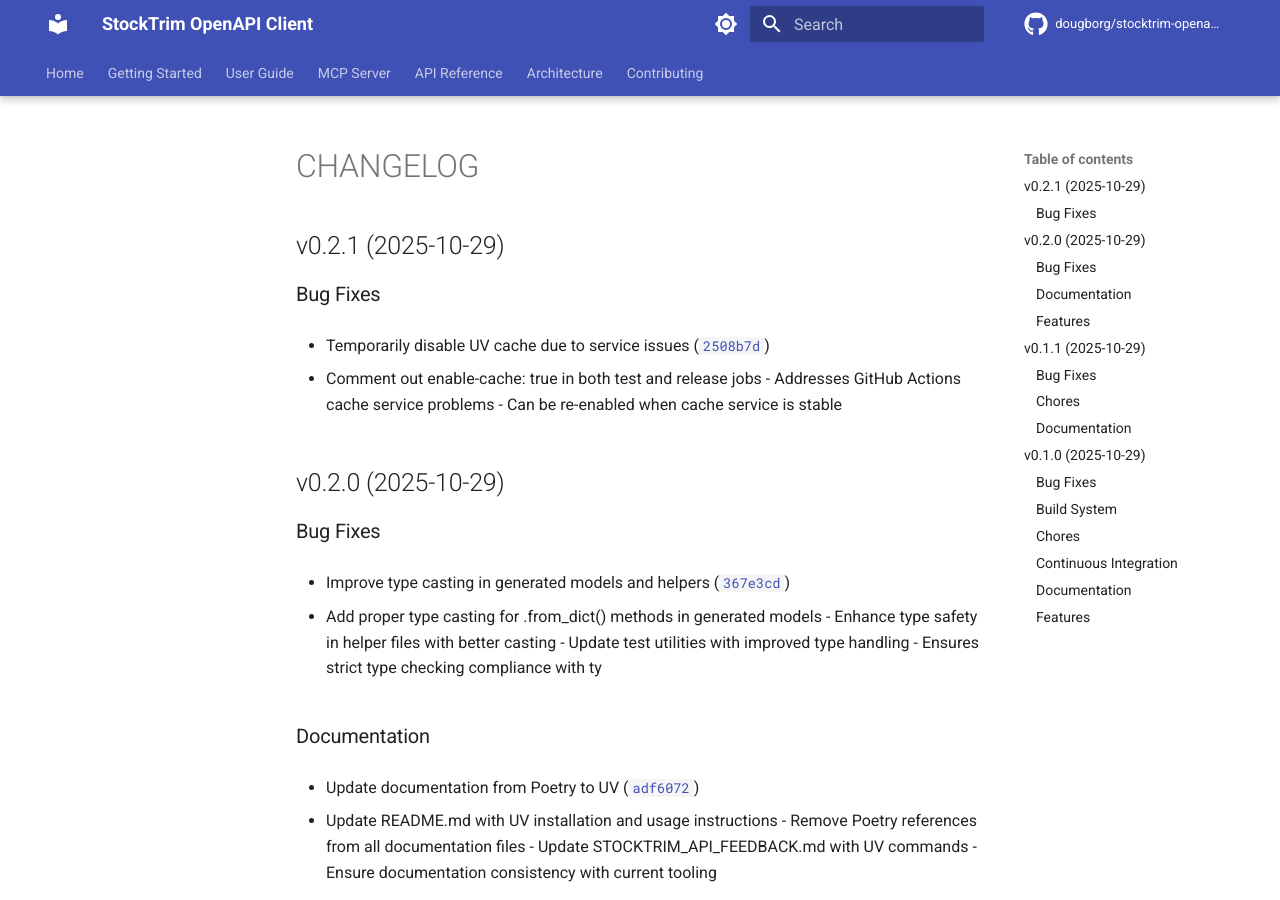
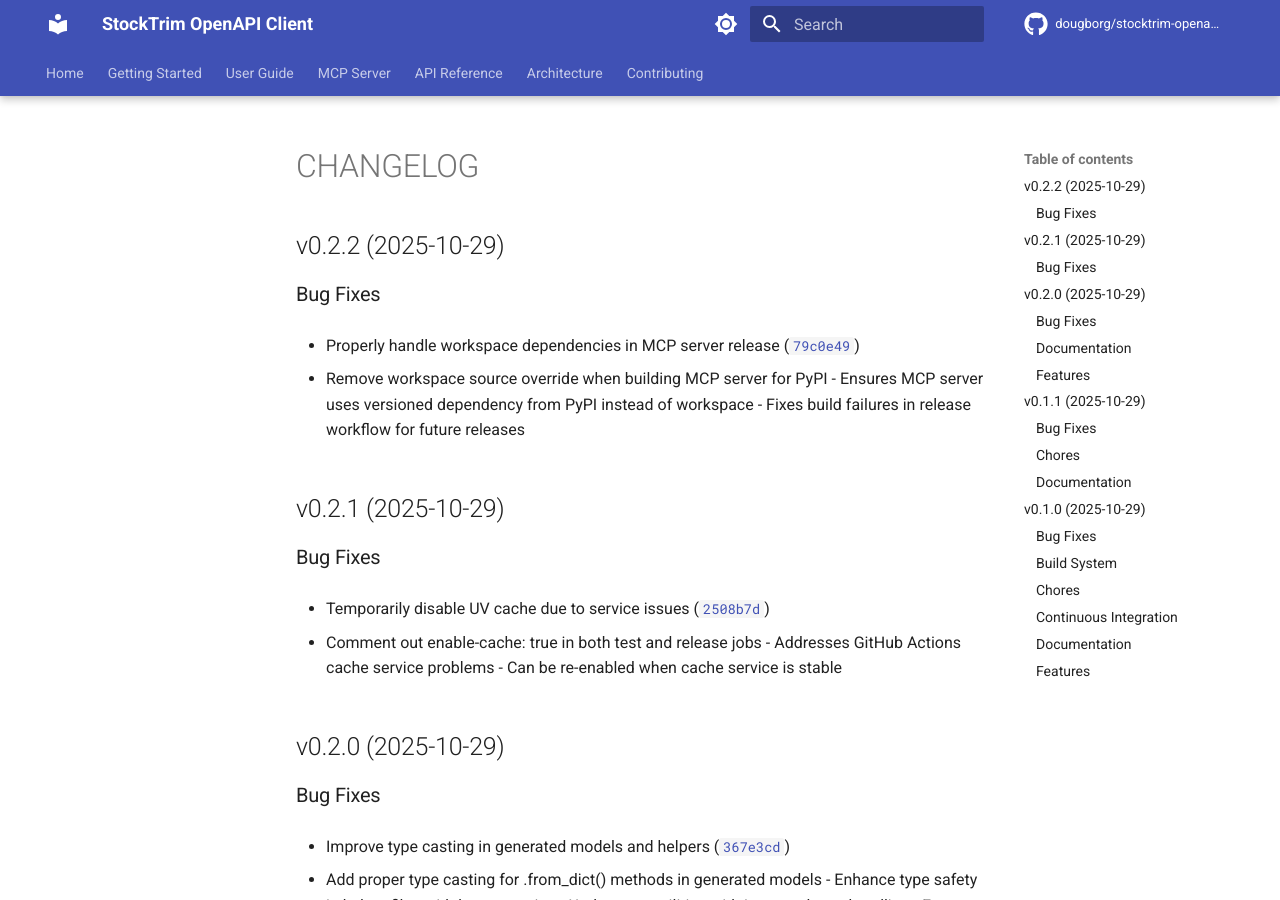
Before and after one commit to dougborg/stocktrim-openapi-client, an MkDocs documentation site: the page built from docs/CHANGELOG.md, in a window 1280 px wide and 900 px high. Built offline with MkDocs 1.6.1 and Material for MkDocs 9.7.7, drawn with Linux system fonts in a browser that asks for light colours; comment, search, counter and statistics services are not loaded; the version menu is left out.

Commit message:
chore(release): client v0.2.2

```diff
--- a/docs/CHANGELOG.md
+++ b/docs/CHANGELOG.md
@@ -1,6 +1,17 @@
 # CHANGELOG
 
 <!-- version list -->
+
+## v0.2.2 (2025-10-29)
+
+### Bug Fixes
+
+- Properly handle workspace dependencies in MCP server release
+  ([`79c0e49`](https://github.com/dougborg/stocktrim-openapi-client/commit/79c0e49ba3c54bee09b4dd7aad2c1d15de2ee97b))
+
+- Remove workspace source override when building MCP server for PyPI - Ensures MCP
+  server uses versioned dependency from PyPI instead of workspace - Fixes build failures
+  in release workflow for future releases
 
 ## v0.2.1 (2025-10-29)
 
--- a/pyproject.toml
+++ b/pyproject.toml
@@ -1,6 +1,6 @@
 [project]
 name = "stocktrim-openapi-client"
-version = "0.2.1"
+version = "0.2.2"
 description = "A modern, pythonic StockTrim Inventory Management API client with automatic retries, rate limiting, and smart pagination"
 authors = [
     {name = "Doug Borg", email = "dougborg@dougborg.org"},
--- a/stocktrim_public_api_client/__init__.py
+++ b/stocktrim_public_api_client/__init__.py
@@ -5,7 +5,7 @@ A modern, pythonic StockTrim Inventory Management API client with automatic
 retries and custom authentication.
 """
 
-__version__ = "0.2.1"
+__version__ = "0.2.2"
 
 from .stocktrim_client import StockTrimClient
 from .utils import (
```
